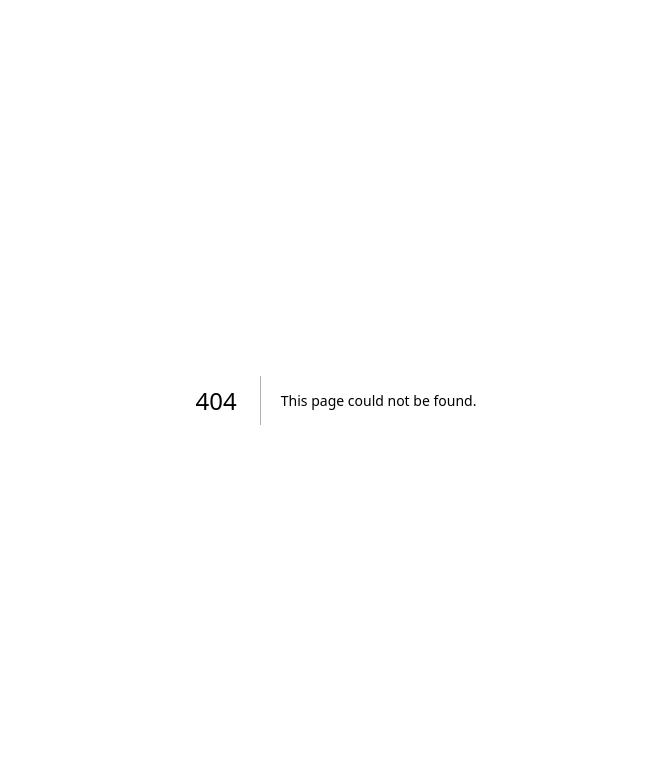
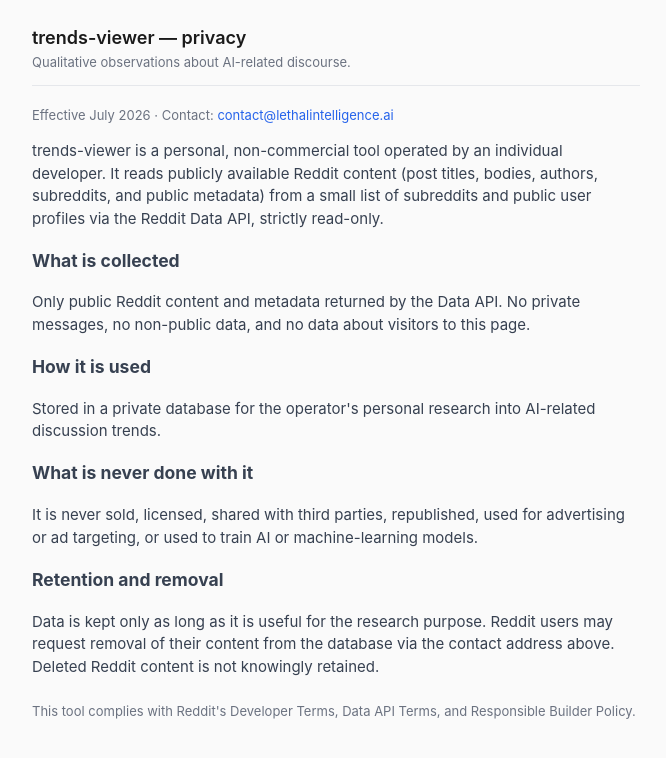
Before and after one commit to feedyourmind/trends-sampler, a Next.js app: page /privacy in a window 1280 px wide. Before the commit this address had no page. Shown: the top 758 px of the page, without its empty margins (304-970 px from the left). Built offline with nearby package versions, Linux system fonts and the light colour scheme.

Commit message:
add public privacy policy page

```diff
--- a/app/login/page.tsx
+++ b/app/login/page.tsx
@@ -21,6 +21,11 @@
         {error ? <div className="err">Incorrect username or password.</div> : null}
         <button type="submit">Sign in</button>
       </form>
+      <p style={{ marginTop: 18, fontSize: 12.5 }}>
+        <a href="/privacy" style={{ color: 'var(--muted)' }}>
+          Privacy
+        </a>
+      </p>
     </div>
   );
 }
--- /dev/null
+++ b/app/privacy/page.tsx
@@ -0,0 +1,63 @@
+export const metadata = { title: 'Privacy — trends-viewer' };
+
+const CONTACT = 'contact@lethalintelligence.ai';
+
+export default function PrivacyPage() {
+  return (
+    <div className="wrap" style={{ maxWidth: 640 }}>
+      <header className="site">
+        <div>
+          <h1>trends-viewer — privacy</h1>
+          <p>Qualitative observations about AI-related discourse.</p>
+        </div>
+      </header>
+
+      <div style={{ color: '#374151' }}>
+        <p style={{ color: 'var(--muted)', fontSize: 13 }}>
+          Effective July 2026 · Contact: <a href={`mailto:${CONTACT}`}>{CONTACT}</a>
+        </p>
+
+        <p>
+          trends-viewer is a personal, non-commercial tool operated by an
+          individual developer. It reads publicly available Reddit content (post
+          titles, bodies, authors, subreddits, and public metadata) from a small
+          list of subreddits and public user profiles via the Reddit Data API,
+          strictly read-only.
+        </p>
+
+        <h3>What is collected</h3>
+        <p>
+          Only public Reddit content and metadata returned by the Data API. No
+          private messages, no non-public data, and no data about visitors to
+          this page.
+        </p>
+
+        <h3>How it is used</h3>
+        <p>
+          Stored in a private database for the operator&apos;s personal research
+          into AI-related discussion trends.
+        </p>
+
+        <h3>What is never done with it</h3>
+        <p>
+          It is never sold, licensed, shared with third parties, republished,
+          used for advertising or ad targeting, or used to train AI or
+          machine-learning models.
+        </p>
+
+        <h3>Retention and removal</h3>
+        <p>
+          Data is kept only as long as it is useful for the research purpose.
+          Reddit users may request removal of their content from the database
+          via the contact address above. Deleted Reddit content is not knowingly
+          retained.
+        </p>
+
+        <p style={{ color: 'var(--muted)', fontSize: 13, marginTop: 24 }}>
+          This tool complies with Reddit&apos;s Developer Terms, Data API Terms,
+          and Responsible Builder Policy.
+        </p>
+      </div>
+    </div>
+  );
+}
--- a/middleware.ts
+++ b/middleware.ts
@@ -4,9 +4,10 @@
 export function middleware(req: NextRequest) {
   const { pathname } = req.nextUrl;
 
-  // Public: the login page and the login/logout endpoints.
+  // Public: the login page, the login/logout endpoints, and the privacy policy.
   if (
     pathname === '/login' ||
+    pathname === '/privacy' ||
     pathname.startsWith('/api/login') ||
     pathname.startsWith('/api/logout')
   ) {
```
